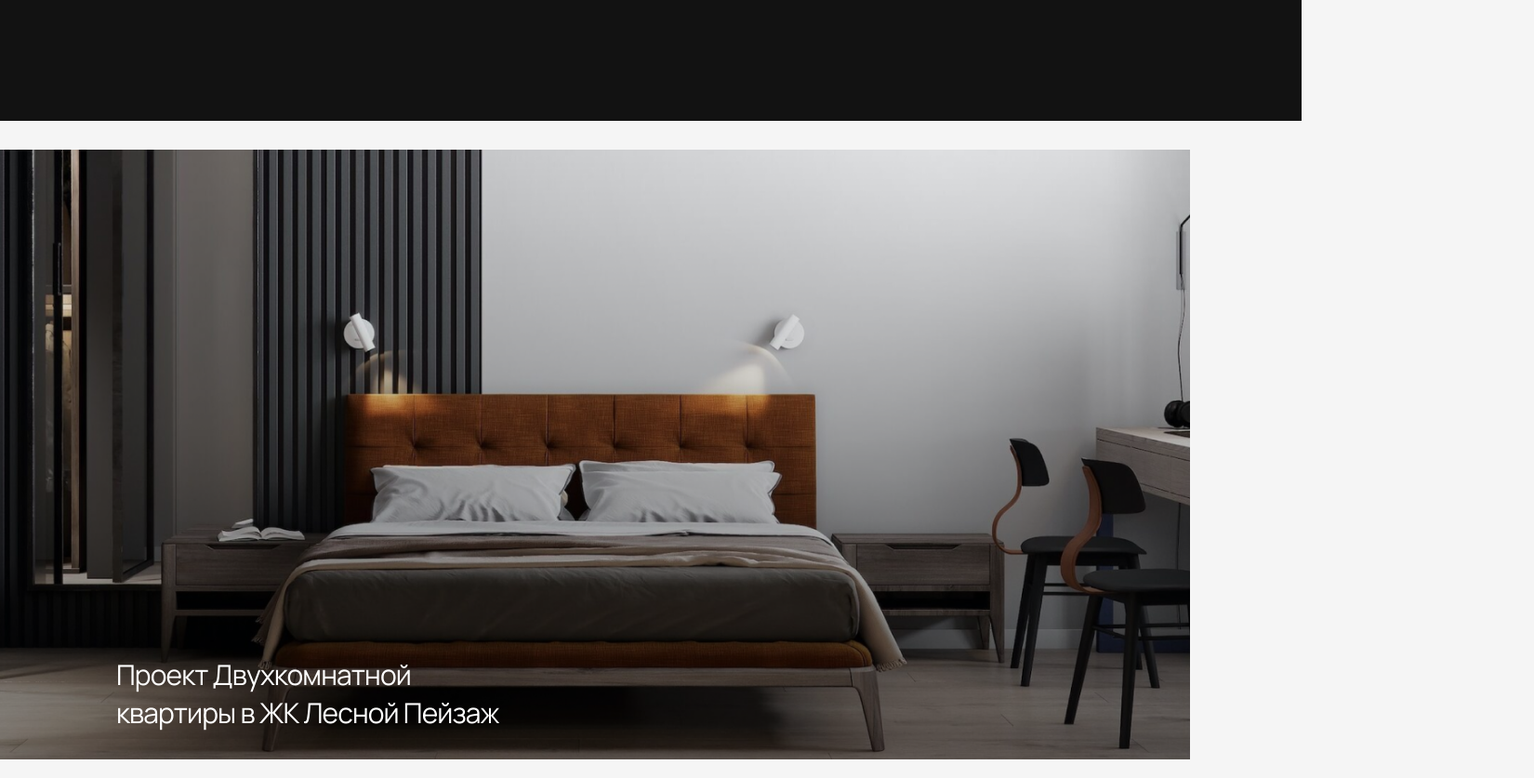
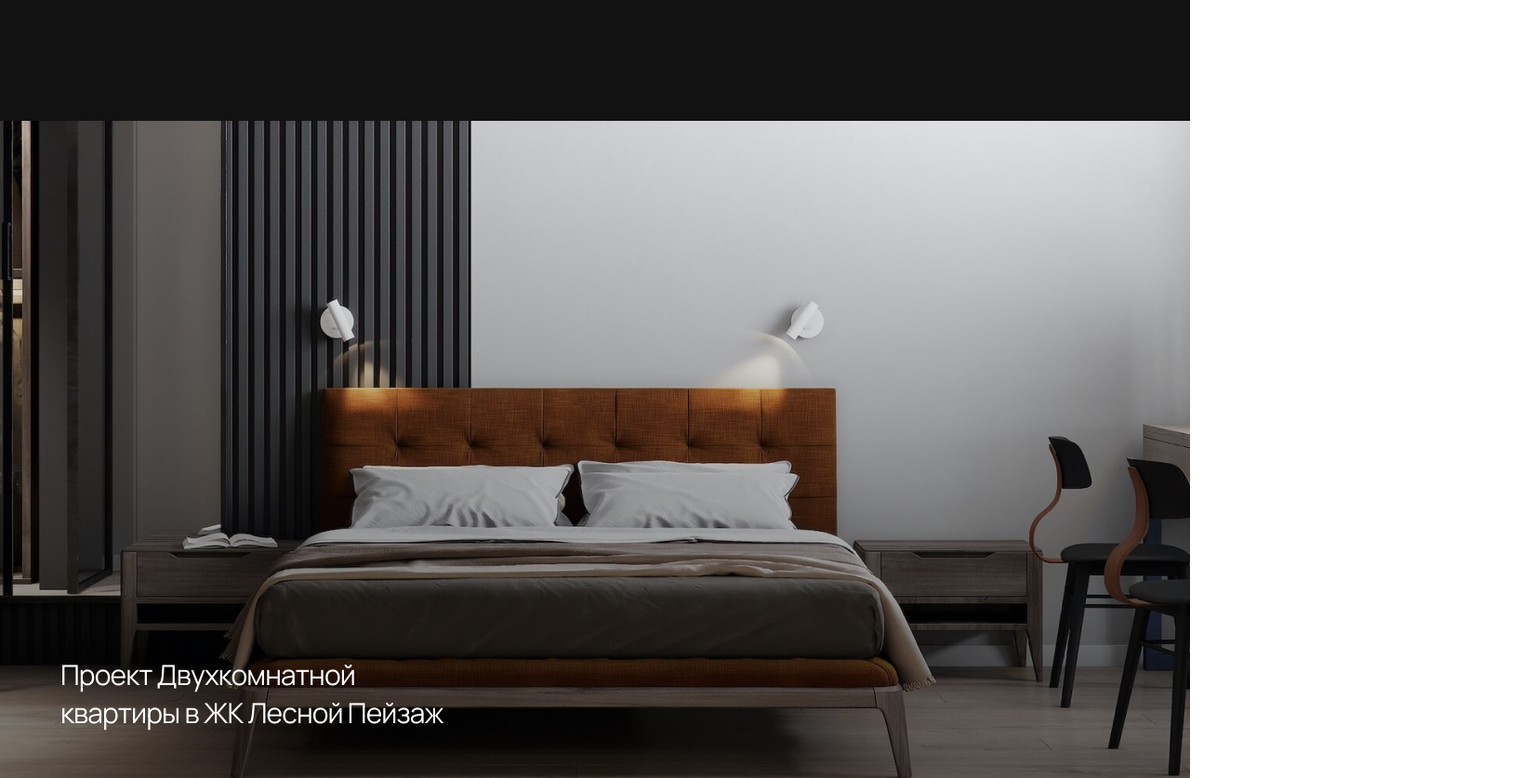
Before and after one commit to leonidzelenin/Metrika, a plain HTML site: page index.html in a window 1280 px wide. Shown: the part 5600-6437 px from the top of the page at 93% size, 1650 px wide, since content can reach past the window. Drawn offline with Linux system fonts and the light colour scheme.

Commit message:
Update style.css

```diff
--- a/style.css
+++ b/style.css
@@ -4,15 +4,12 @@ html {
 
 body {
   font-family: "Manrope", sans-serif;
-  background: #f5f5f5;
 }
 
 .whole-page-container {
   width: 1400px;
   margin: auto;
   padding-top: 33px;
-  padding-left: 125px;
-  padding-right: 125px;
   background: #ffffff;
 }
 
@@ -158,6 +155,7 @@ h2 {
 }
 
 .study-projects {
+  margin-bottom: 150px;
   display: block;
   border: 1px solid #ad1818;
   border-radius: 5px;
@@ -172,7 +170,6 @@ h2 {
   font-size: 30px;
   line-height: 153px;
   transition: 200ms linear;
-  margin-bottom: 150px;
 }
 
 .study-projects:hover {
@@ -181,7 +178,7 @@ h2 {
 }
 
 .black-container {
-  width: 1400px;
+  width: 100%;
   height: 1844px;
   background: #121212;
   margin: auto;
@@ -217,24 +214,29 @@ h2 {
 }
 
 .project-example {
-  margin-bottom: 148px;
+  position: relative;
+  margin-bottom: 115px;
+  width: 100%;
   height: 717px;
-  background-image: url("Brown-bed.png");
-  background-size: contain;
-  background-repeat: no-repeat;
-  background-position: 50% 50%;
+  background: url(./Brown-bed.png);
+  background-position: 50%;
+  background-size: cover;
+}
+
+.container {
+  max-width: 1150px;
+  margin: auto;
 }
 
 .project-example-text {
-  width: 443px;
-  height: 83px;
+  position: absolute;
+  bottom: 60px;
+  max-width: 443px;
   font-weight: 400;
   font-size: 30px;
   line-height: 41px;
+  color: #ffffff;
   letter-spacing: -0.03em;
-  color: #ffffff;
-  padding-left: 125px;
-  padding-top: 575px;
 }
 
 .contacts-container {
```
